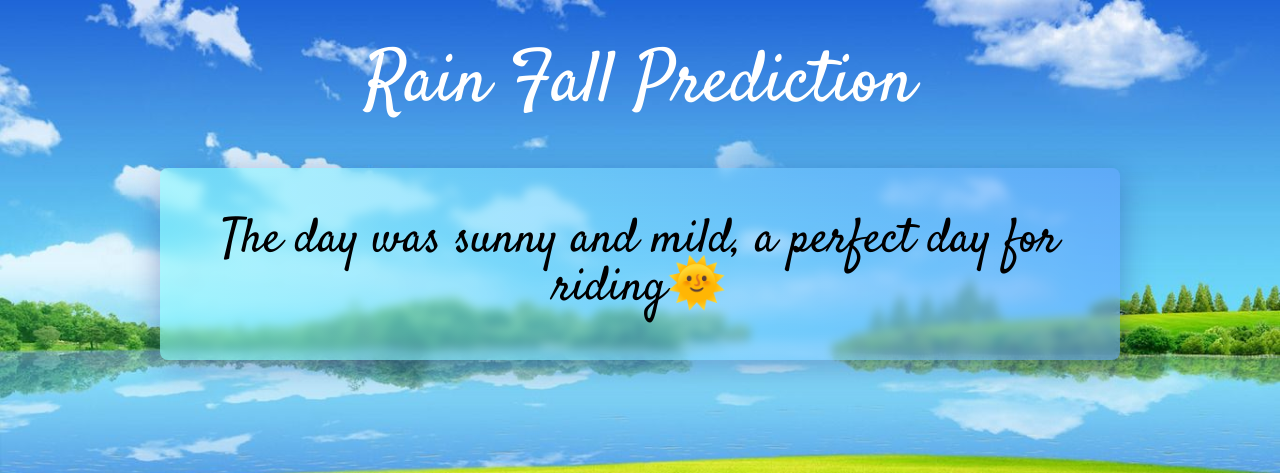
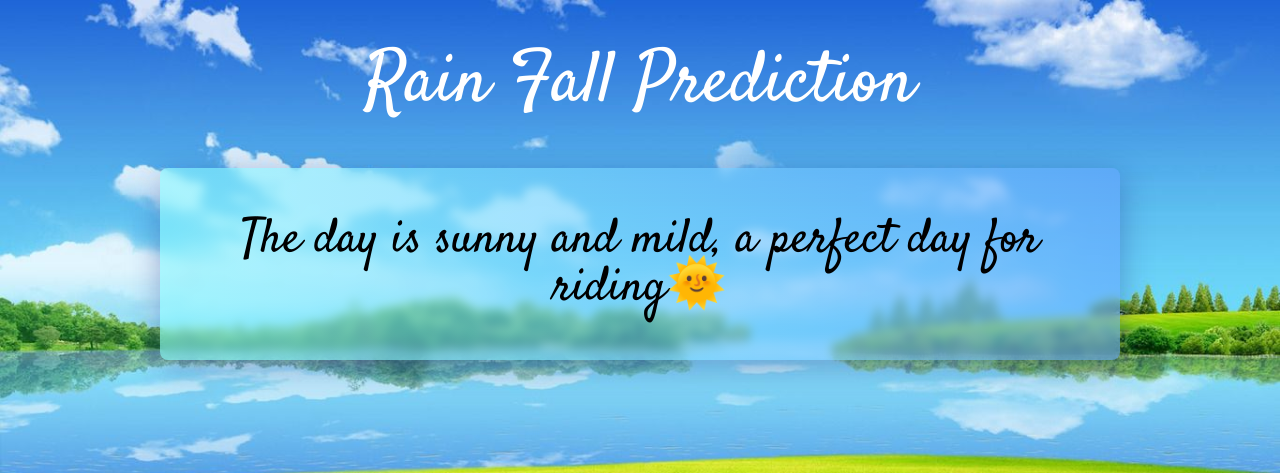
Before and after one commit to bhushanpatil88/Rainfall_Prediction, a Flask app: template templates/NoRain.html in a window 1280 px wide. Shown: the top 473 px of the page. Run offline with Flask 2, Linux system fonts and the light colour scheme; the template is opened without the code that fills it, so the values that code supplies are empty; parts of the project's set-up code (start-up, migrations or seed data) failed here and were passed over.

Commit message:
'update'

```diff
--- a/templates/NoRain.html
+++ b/templates/NoRain.html
@@ -22,7 +22,7 @@
     <h1 class="heading text-7xl text-center text-white font-medium">Rain Fall Prediction</h1>
     <div class="form rounded-lg">
         <div>
-            <h1 class="heading text-5xl text-center text-black font-medium">The day was sunny and mild, a perfect day for riding🌞</h1>
+            <h1 class="heading text-5xl text-center text-black font-medium">The day is sunny and mild, a perfect day for riding🌞</h1>
         </div>
     </div>
 </body>
```
